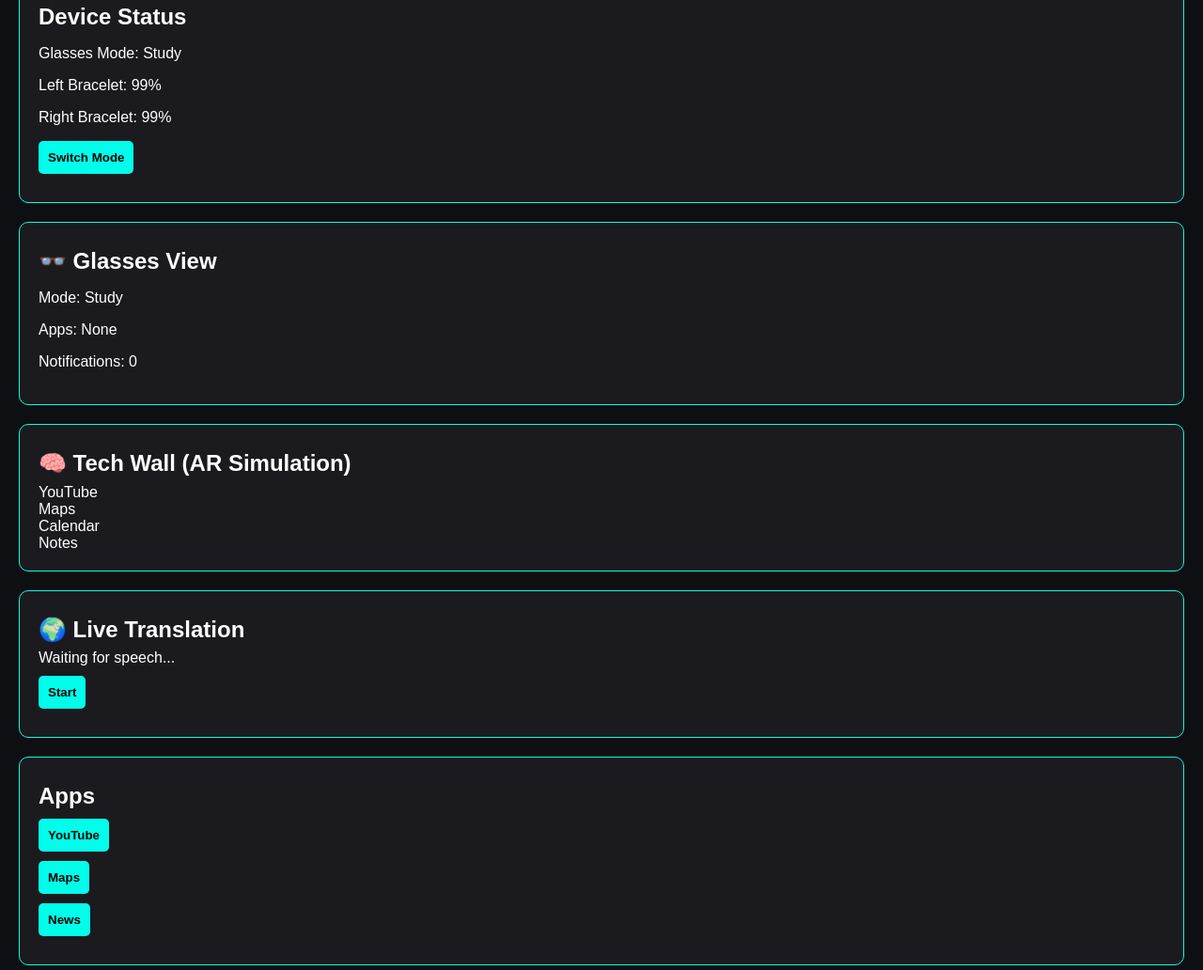
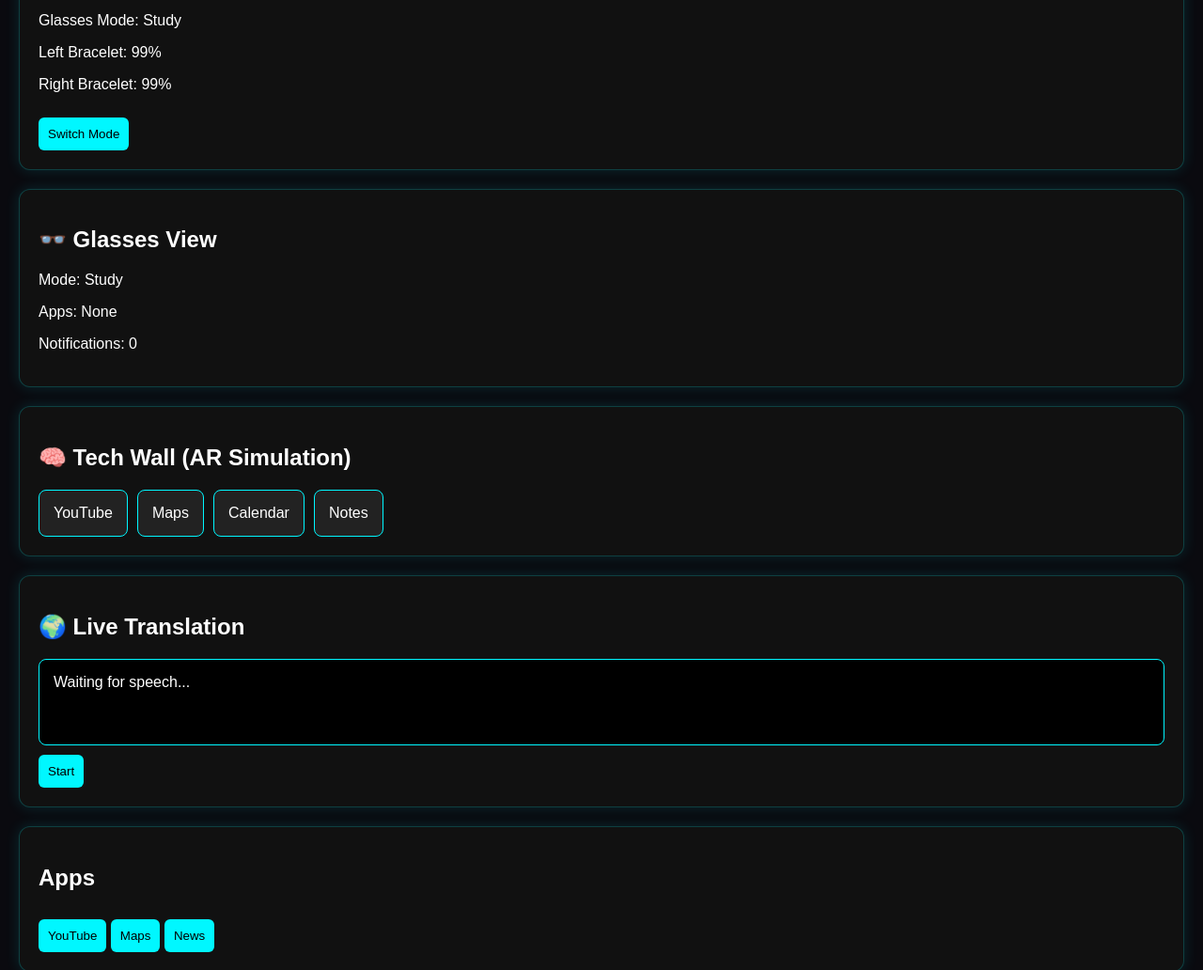
Before and after one commit to Drxp4ever/crspy-v1, a plain HTML site: page index.html in a window 1280 px wide. Shown: the part 480-1512 px from the top of the page at 94% size. Drawn offline with Linux system fonts and the light colour scheme.

Commit message:
Update style.css

```diff
--- a/style.css
+++ b/style.css
@@ -1,56 +1,70 @@
 body {
-    font-family: 'Arial', sans-serif;
-    background: #0e0f12;
-    color: #ffffff;
-    margin: 0;
-    padding: 0;
+  font-family: Arial;
+  background: #0a0a0f;
+  color: white;
+  margin: 0;
 }
 
 header {
-    background-color: #1f1f25;
-    padding: 20px;
-    text-align: center;
-    border-bottom: 2px solid #00ffea;
+  text-align: center;
+  padding: 20px;
+  border-bottom: 1px solid #00f7ff;
 }
 
-h1, h2 {
-    margin: 0.3em 0;
+.card {
+  background: #111;
+  margin: 20px;
+  padding: 20px;
+  border-radius: 12px;
+  border: 1px solid #00f7ff33;
+  box-shadow: 0 0 15px #00f7ff22;
+  transition: 0.3s;
 }
 
-section {
-    margin: 20px;
-    padding: 20px;
-    background-color: #1a1a1f;
-    border-radius: 10px;
-    border: 1px solid #00ffea;
-}
-
-input, textarea, button {
-    display: block;
-    margin: 10px 0;
-    padding: 10px;
-    border-radius: 5px;
-    border: none;
+.card:hover {
+  box-shadow: 0 0 25px #00f7ff66;
 }
 
 button {
-    background-color: #00ffea;
-    color: #000;
-    font-weight: bold;
-    cursor: pointer;
+  background: #00f7ff;
+  border: none;
+  padding: 10px;
+  margin-top: 10px;
+  cursor: pointer;
+  border-radius: 6px;
 }
 
-.app-slot {
-    display: inline-block;
-    margin: 5px;
-    padding: 15px;
-    border: 2px solid #00ffea;
-    border-radius: 10px;
-    cursor: pointer;
-    transition: 0.3s;
+button:hover {
+  background: #00cfd6;
 }
 
-.app-slot:hover {
-    background-color: #00ffea;
-    color: #000;
+/* TECH WALL */
+#wall {
+  display: flex;
+  gap: 10px;
+  flex-wrap: wrap;
 }
+
+.app {
+  padding: 15px;
+  background: #222;
+  border-radius: 8px;
+  cursor: grab;
+  border: 1px solid #00f7ff;
+  transition: 0.3s;
+}
+
+.app:hover {
+  transform: scale(1.1);
+  background: #00f7ff;
+  color: black;
+}
+
+/* TRANSLATION */
+#translationBox {
+  background: black;
+  padding: 15px;
+  border-radius: 8px;
+  border: 1px solid #00f7ff;
+  min-height: 60px;
+}
```
